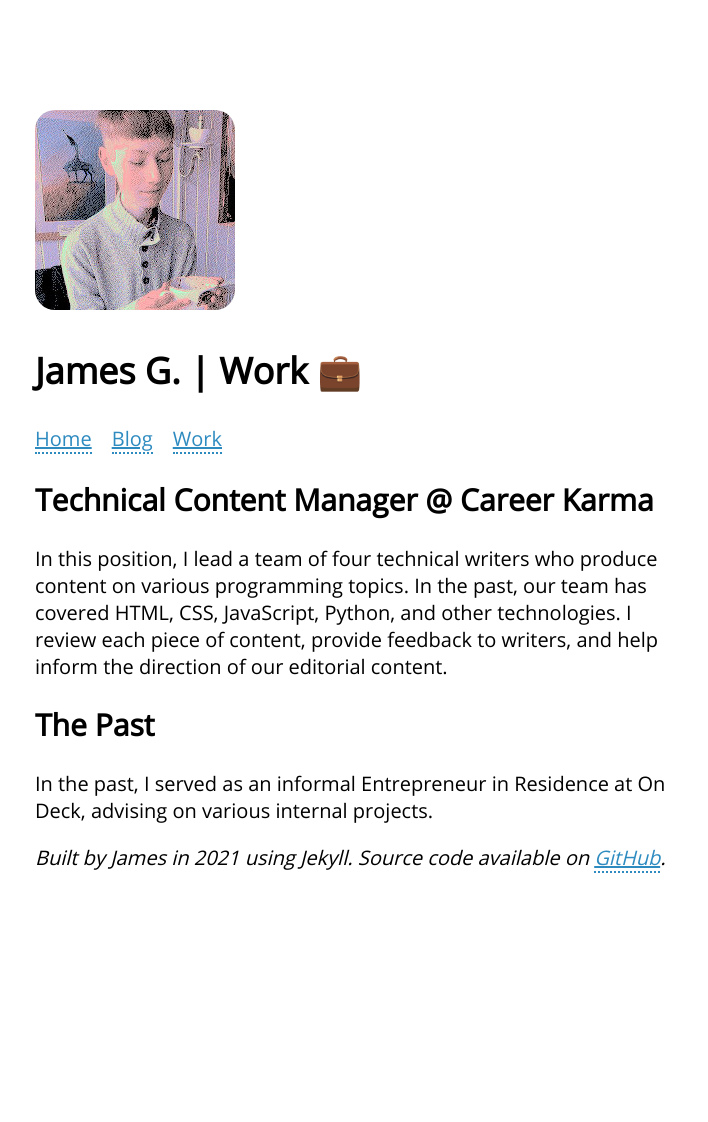
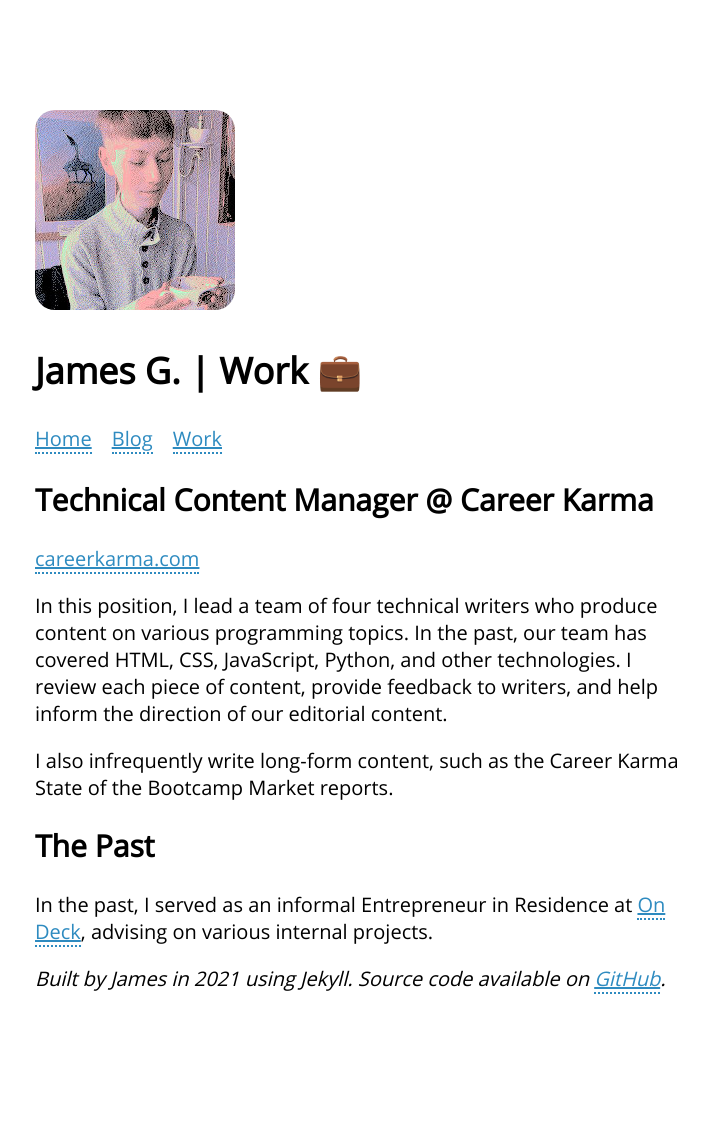
Before and after one commit to capjamesg/website, a Jekyll site: the page built from work.markdown, in a window 1280 px wide. Shown: the whole page, without its empty margins (280-988 px from the left). Built offline with Jekyll 4.4.1, drawn with Linux system fonts in a browser that asks for light colours; before the commit the page ends 1001 px from its top, so only the background shows below that.

Commit message:
feat: Add work page, update footer, finish blog

```diff
--- a/_layouts/default.html
+++ b/_layouts/default.html
@@ -1,7 +1,7 @@
 <!DOCTYPE html>
 <html>
 	<head>
-		<title>James G.</title>
+		<title>James G. {% if page.title %}| {{ page.title }}{% endif %}</title>
 
 		<link rel="stylesheet" href="/assets/styles.css" />
 		<link rel="icon" href="/assets/headshot.png" />
--- a/index.markdown
+++ b/index.markdown
@@ -6,7 +6,7 @@
 	<p>Technical Content Manager @ Career Karma</p>
 	<p>Hello! I am James. I like to read (📖), brew coffee (☕), write (✏️), and code (💻).</p>
 	<p>At Career Karma, I help maintain our technical content base, contributing articles and overseeing the production of writing from our other writers. I also produce infrequent research papers.</p>
-	<p>Email me at jamesgoca@protonmail.com.</p>
+	<p>Email me at <a href="mailto:jamesgoca@protonmail.com">jamesgoca@protonmail.com</a>.</p>
 </section>
 <section>
 	<h2>Geek Code 👓</h2>
--- a/work.markdown
+++ b/work.markdown
@@ -5,7 +5,9 @@
 
 <section>
 	<h2>Technical Content Manager @ Career Karma</h2>
+	<p><a href="https://careerkarma.com">careerkarma.com</a></p>
 	<p>In this position, I lead a team of four technical writers who produce content on various programming topics. In the past, our team has covered HTML, CSS, JavaScript, Python, and other technologies. I review each piece of content, provide feedback to writers, and help inform the direction of our editorial content.</p>
+	<p>I also infrequently write long-form content, such as the Career Karma State of the Bootcamp Market reports.</p>
 	<h2>The Past</h2>
-	<p>In the past, I served as an informal Entrepreneur in Residence at On Deck, advising on various internal projects.</p>
+	<p>In the past, I served as an informal Entrepreneur in Residence at <a href="https://www.beondeck.com/">On Deck</a>, advising on various internal projects.</p>
 </section>
```
